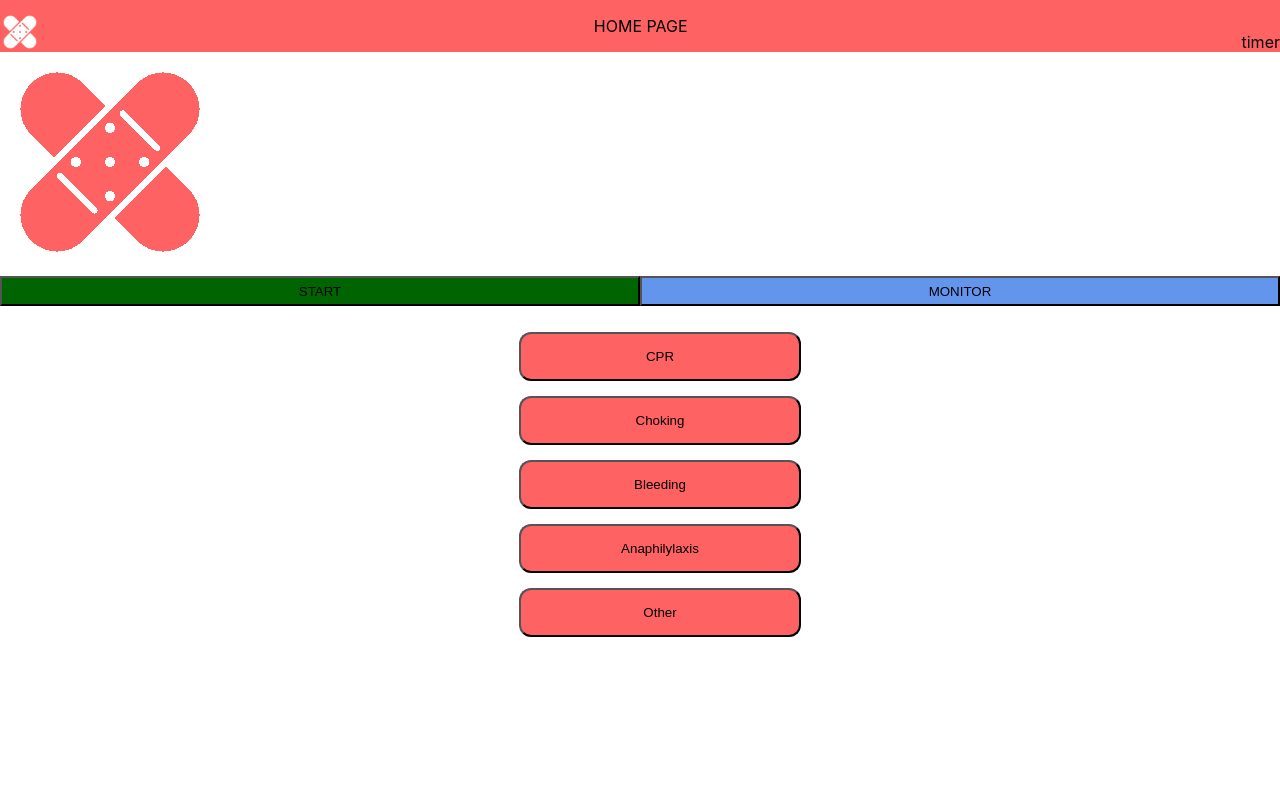
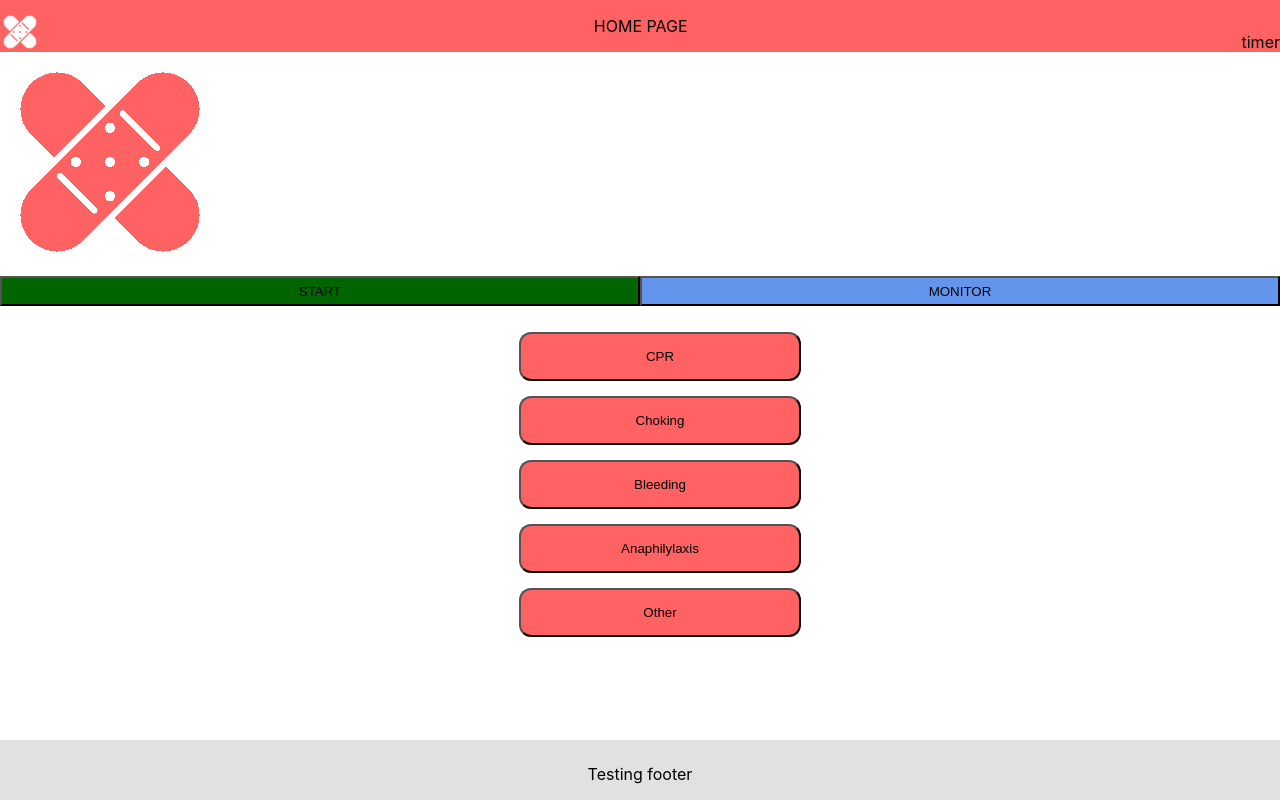
Before and after one commit to WesleyMatthee/kiss-react, a React (Create React App) app: page / in a window 1280 px wide. Built offline with nearby package versions, Linux system fonts and the light colour scheme.

Commit message:
Add Footer and CSS

```diff
--- /dev/null
+++ b/src/components/footer.css
@@ -0,0 +1,13 @@
+.footer {
+  display: flex;
+  justify-content: center;
+  align-items: flex-end;
+  position: fixed;
+  bottom: 0;
+  width: 100%;
+  height: 60px;
+  margin-top: auto;
+  background-color: #E1E1E1;
+  /* font-size: 20px;
+  position: relative; */
+}
--- /dev/null
+++ b/src/components/footer.jsx
@@ -0,0 +1,11 @@
+import React from "react";
+import './footer.css'
+
+export default function Footer(props){
+
+  return (
+    <footer className="footer">
+    <p>Testing footer</p>
+    </footer>
+  )
+}
--- a/src/components/root.jsx
+++ b/src/components/root.jsx
@@ -1,5 +1,6 @@
 import './root.css';
 import Nav from './nav';
+import Footer from './footer';
 
 export default function root() {
   return (
@@ -27,12 +28,11 @@ export default function root() {
     </section>
 
 
-   {/* footer (fixed)  */}
-  <footer>
 
+
+  <footer >
+    <Footer/>
   </footer>
   </main>
   );
-
-
 }
--- a/src/index.css
+++ b/src/index.css
@@ -1,10 +1,12 @@
 body {
+
   margin: 0;
   font-family: -apple-system, BlinkMacSystemFont, 'Segoe UI', 'Roboto', 'Oxygen',
     'Ubuntu', 'Cantarell', 'Fira Sans', 'Droid Sans', 'Helvetica Neue',
     sans-serif;
   -webkit-font-smoothing: antialiased;
   -moz-osx-font-smoothing: grayscale;
+  height: 100%;
 }
 
 code {
```
